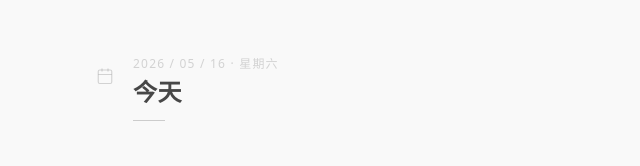
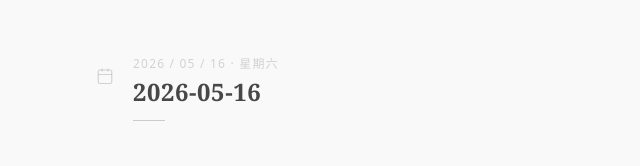
Before and after one commit to jingjing-wu0425/the-day-app, a Next.js app: page / in a window 1280 px wide. Shown: the top 166 px of the page, without its empty margins (319-959 px from the left). Built offline with nearby package versions, Linux system fonts and the light colour scheme.

Commit message:
Use date as title (e.g. 2025-05-16)
Co-Authored-By: Claude Opus 4.7 <noreply@anthropic.com>

```diff
--- a/src/app/page.tsx
+++ b/src/app/page.tsx
@@ -226,7 +226,7 @@ export default function Home() {
                   {label && <span className="text-muted/25 ml-2">{label}</span>}
                 </p>
                 <h1 className="font-serif text-2xl font-semibold text-fg/80 tracking-wide">
-                  {isToday ? "今天" : label}
+                  {viewDate}
                 </h1>
                 <div className="w-8 h-px bg-fg/20 mt-3" />
               </div>
```
